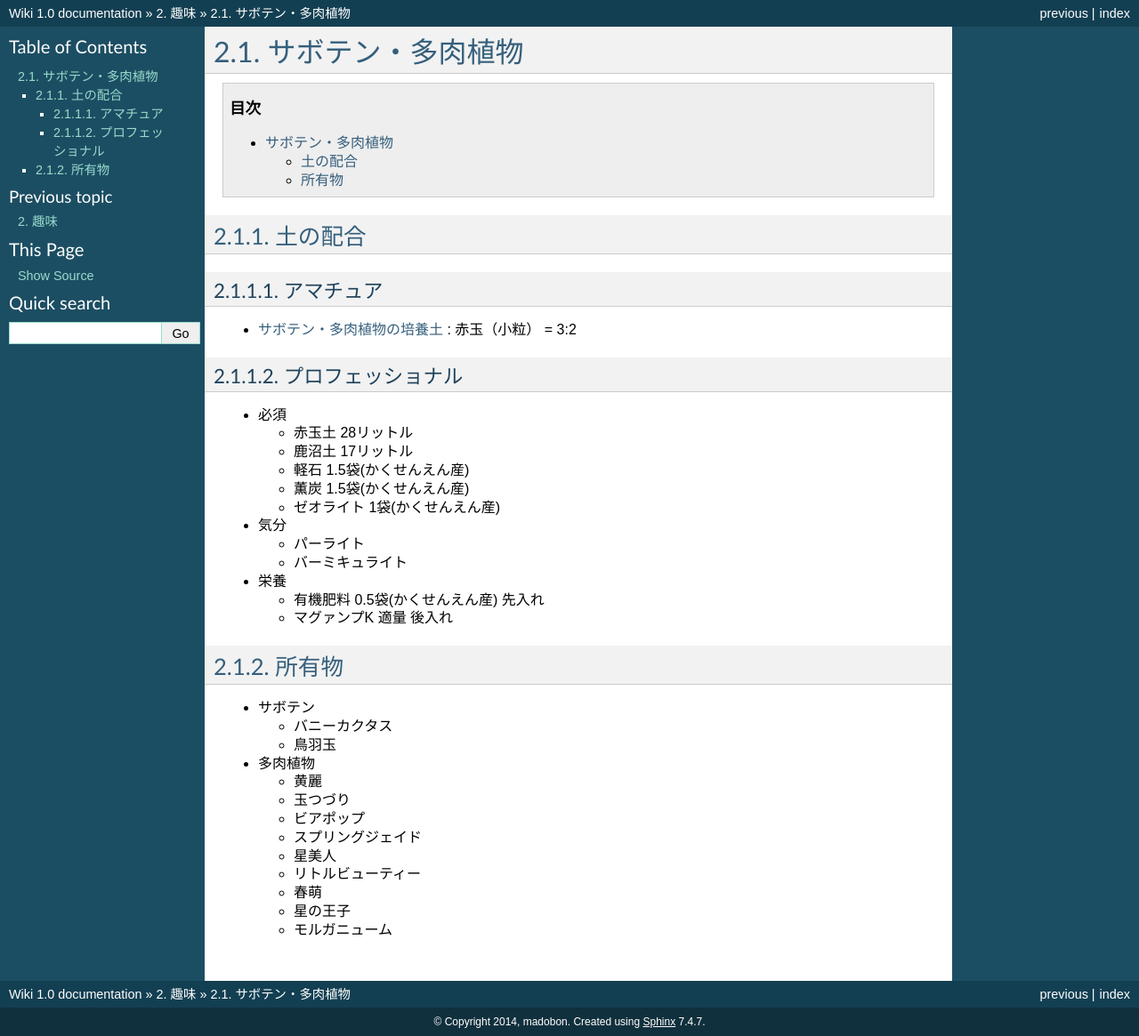
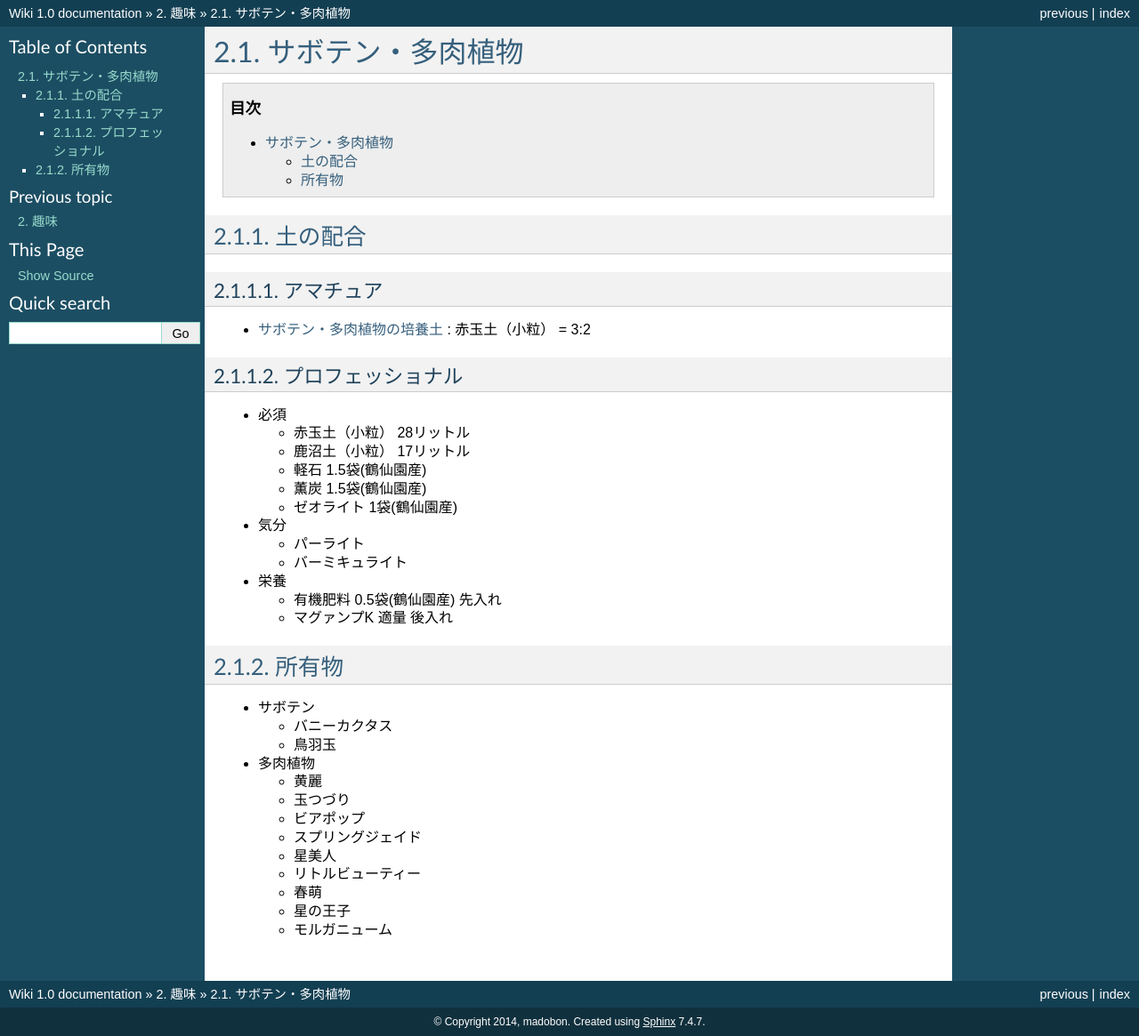
Before and after one commit to madobon/wiki, a Sphinx documentation site: the page built from source/hobby/cactus_succulent/index.rst, in a window 1280 px wide. Shown: the whole page at 89% size. Built offline with Sphinx 7.4.7, drawn with Linux system fonts in a browser that asks for light colours; pages that are not in the unit, such as notebooks, are missing from menus.

Commit message:
Update index.rst

```diff
--- a/source/hobby/cactus_succulent/index.rst
+++ b/source/hobby/cactus_succulent/index.rst
@@ -11,18 +11,18 @@
 アマチュア
 --------------------
 
-* `サボテン・多肉植物の培養土 <https://www.amazon.co.jp/dp/B00BT5W094/>`_ : 赤玉（小粒） = 3:2
+* `サボテン・多肉植物の培養土 <https://www.amazon.co.jp/dp/B00BT5W094/>`_ : 赤玉土（小粒） = 3:2
 
 プロフェッショナル
 --------------------
 
 * 必須
 
-  * 赤玉土 28リットル
-  * 鹿沼土 17リットル
-  * 軽石 1.5袋(かくせんえん産)
-  * 薫炭 1.5袋(かくせんえん産)
-  * ゼオライト 1袋(かくせんえん産)
+  * 赤玉土（小粒） 28リットル
+  * 鹿沼土（小粒） 17リットル
+  * 軽石 1.5袋(鶴仙園産)
+  * 薫炭 1.5袋(鶴仙園産)
+  * ゼオライト 1袋(鶴仙園産)
 
 * 気分
 
@@ -31,7 +31,7 @@
 
 * 栄養
 
-  * 有機肥料 0.5袋(かくせんえん産) 先入れ
+  * 有機肥料 0.5袋(鶴仙園産) 先入れ
   * マグァンプK 適量 後入れ
 
 所有物
```
